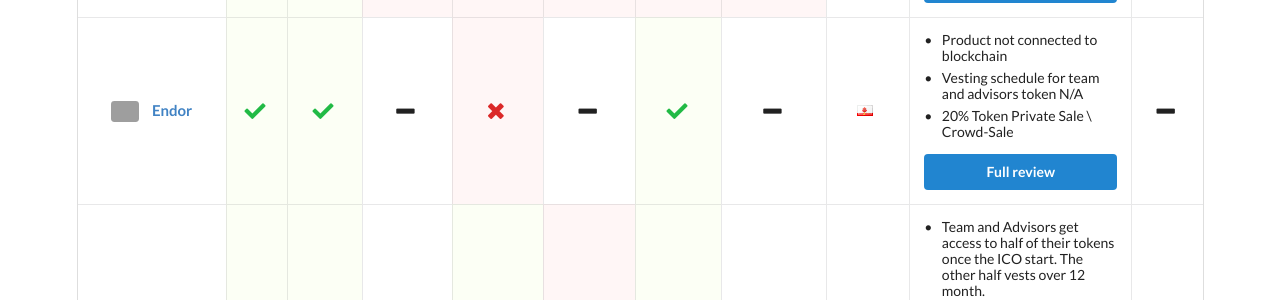
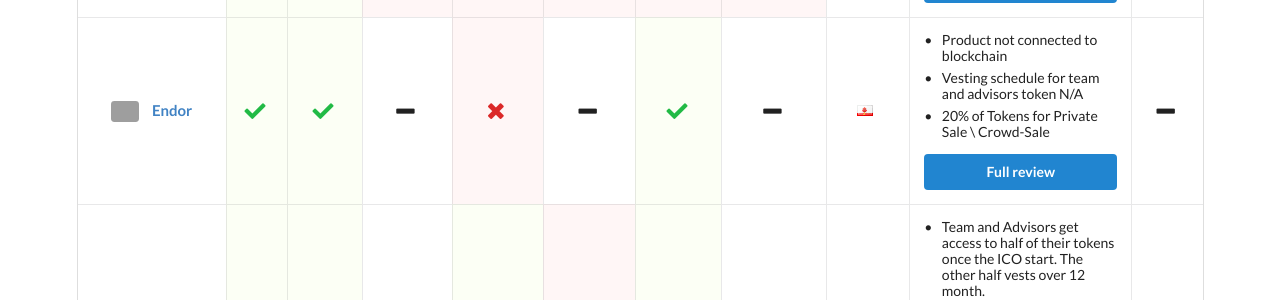
Before and after one commit to ico-check/ico-check, a Jekyll site: the page built from index.md, in a window 1280 px wide and 900 px high, scrolled down 572 px. Shown: the part 153-453 px from the top of the window. Built offline with Jekyll 4.4.1, drawn with Linux system fonts in a browser that asks for light colours; nearby versions of some CDN libraries; grey boxes are pictures that could not be loaded.

Commit message:
47-endor-ico-check
Comment update

```diff
--- a/_data/active-future-icos.yml
+++ b/_data/active-future-icos.yml
@@ -32,7 +32,7 @@
   comments:
     - content: Product not connected to blockchain
     - content: Vesting schedule for team and advisors token N/A
-    - content: 20% Token Private Sale \ Crowd-Sale
+    - content: 20% of Tokens for Private Sale \ Crowd-Sale
   ico_start_date:
   ico_end_date:
   safe:
```
